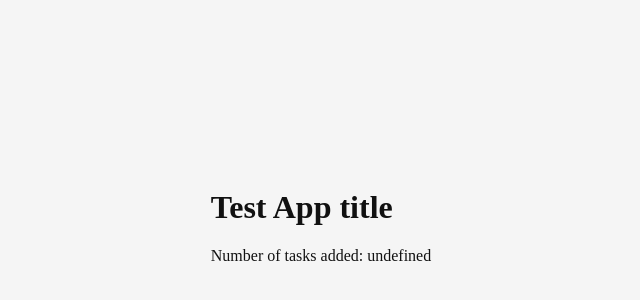
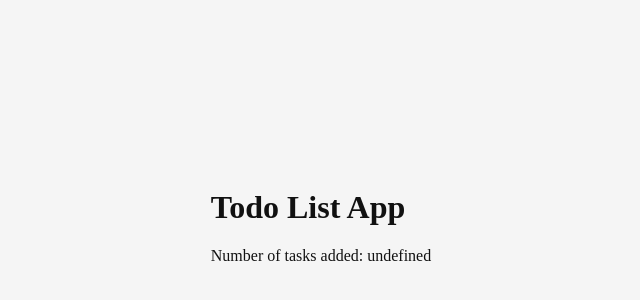
Before and after one commit to markal84/Kodilla_WebDeveloper-Part20.3-webpack-course, a React app: page / in a window 1280 px wide. Shown: the part 184-484 px from the top of the page, without its empty margins (327-967 px from the left). Built offline with nearby package versions, Linux system fonts and the light colour scheme.

Commit message:
Small fixes

```diff
--- a/src/containers/App.js
+++ b/src/containers/App.js
@@ -26,7 +26,8 @@ class App extends React.Component {
     render() {
         return (
             <div className={style.TodoApp}>
-                <Title title = {"Test App title"} todoList={"Number of tasks added: " + todoList.length} />
+                <Title title = {"Todo List App"}
+                todoList={"Number of tasks added: " + todoList.length} />
             </div>
         );
     }
```
Also changed, not shown: 1 other file (tests, documents, lock files or other folders).
